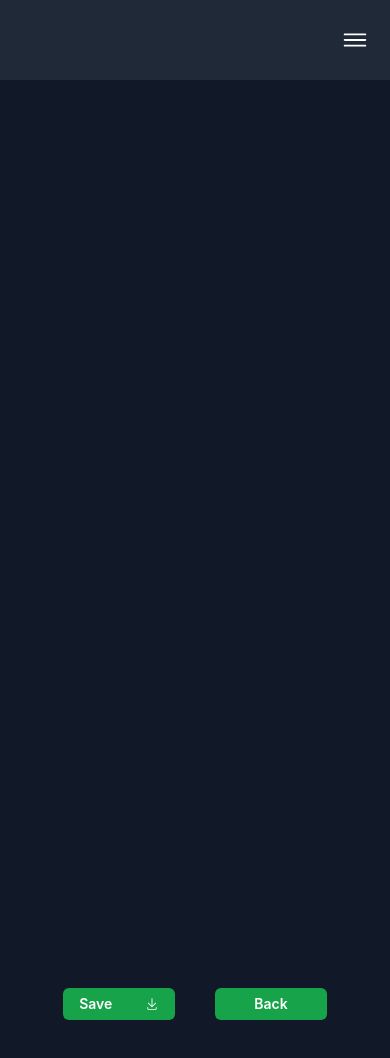
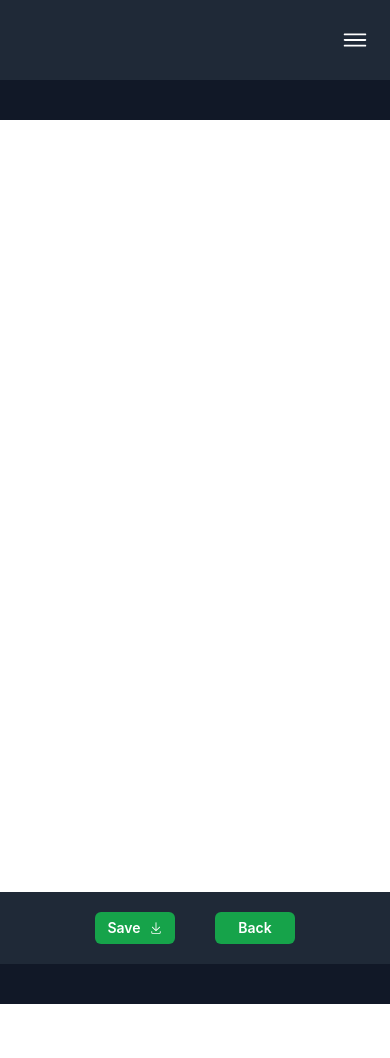
Before and after one commit to Arjunbala308201/portfolio, a React (Create React App) app: page /resume in a window 390 px wide. After the commit the page ends 1004 px from the top, so only its background shows below. Built offline with nearby package versions, Linux system fonts and the light colour scheme.

Commit message:
responsive pdf

```diff
--- a/src/components/Resume.jsx
+++ b/src/components/Resume.jsx
@@ -1,24 +1,35 @@
 import React from 'react';
 import resume from '../assets/Arjun Resume rev 5.0.pdf';
 import { GoDownload } from 'react-icons/go';
+
 export const Resume = () => {
   return (
-    <div className="w-screen min-h-screen overflow-hidden">
+    <div className="flex flex-col items-center bg-gray-900 min-h-screen w-full">
+      {/* Responsive PDF Viewer */}
+      <div className="w-full flex-grow overflow-hidden relative bg-white">
         <iframe
-        src={`${resume}#zoom=100`} // Adding zoom parameter to the PDF URL
-        className="w-full h-[100vh] border-none"
-        title="PDF Viewer"
+          src={`${resume}#zoom=page-fit`} // Adjusted zoom to fit page width
+          className="w-full h-full min-h-[80vh] md:min-h-[90vh] border-none"
+          title="Resume Viewer"
         ></iframe>
-      <br />
-        <div className="flex w-full items-center justify-center gap-10">
-            <a href={resume} download='Arjun Resume' className='bg-green-600 cursor-pointer h-8 w-28 md:h-10 md:w-52 text-sm justify-around text-white font-semibold rounded-md hover:scale-105 transition-all flex items-center md:justify-around md:text-[20px] md:px-12 md:gap-5'>
+      </div>
+
+      {/* Save and Back Buttons */}
+      <div className="flex items-center justify-center gap-10 py-5 bg-gray-800 w-full">
+        <a
+          href={resume}
+          download="Arjun Resume"
+          className="bg-green-600 cursor-pointer justify-center w-20 h-8 text-sm text-white font-semibold rounded-md hover:scale-105 transition-all flex items-center gap-2 md:text-lg"
+        >
           Save
-                <GoDownload/>
+          <GoDownload />
         </a>
-            <a href='/' className='bg-green-600 cursor-pointer h-8 w-28 md:h-10 md:w-52 text-sm justify-around text-white font-semibold rounded-md hover:scale-105 transition-all flex items-center md:justify-around md:text-[20px] md:px-12 md:gap-5'>
+        <a
+          href="/"
+          className="bg-green-600 cursor-pointer w-20 h-8 flex items-center justify-center  text-sm text-white font-semibold rounded-md hover:scale-105 transition-all  gap-2 md:text-lg"
+        >
           Back
         </a>
-
       </div>
     </div>
   );
```
Lines whose indentation alone changed are shown as unchanged.
